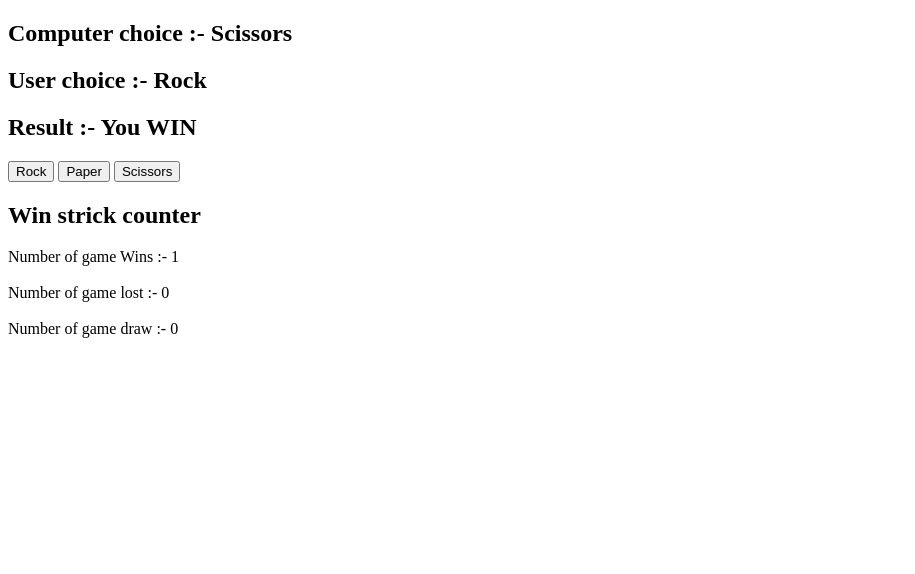
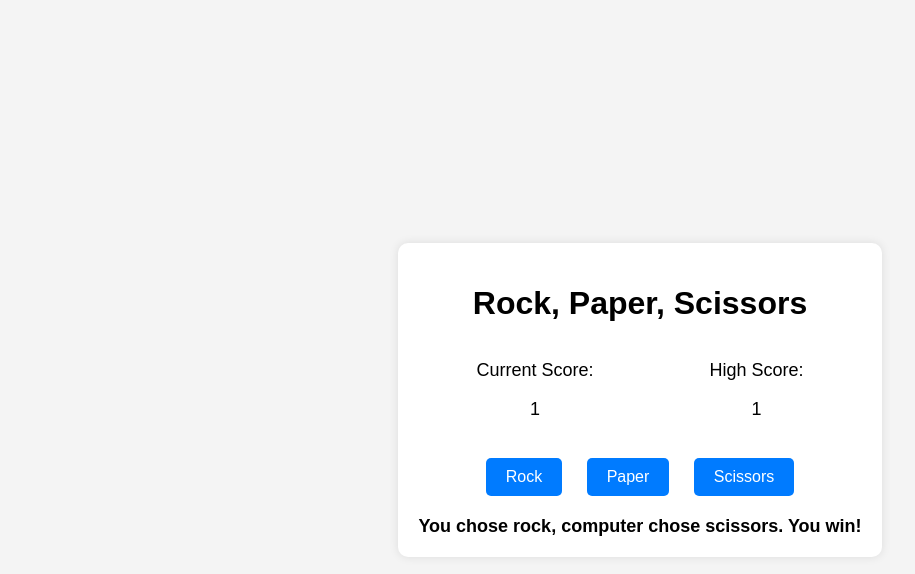
Before and after one commit to Sanskargupta0/Rock_Paper_Scissors, a plain HTML site: page index.html in a window 1280 px wide. Both pictures are taken after a click on the button "Rock". Shown: the whole page, without its empty margins (0-915 px from the left). Drawn offline with Linux system fonts and the light colour scheme.

Commit message:
New: Version V2

```diff
--- a/app.js
+++ /dev/null
@@ -1,75 +0,0 @@
-const computer = document.getElementById("computer");
-const user = document.getElementById("user");
-const finalResult = document.getElementById("Result");
-const win = document.getElementById("win");
-const lost = document.getElementById("lost");
-const draw = document.getElementById('draw');
-
-const possibleChoices = document.querySelectorAll("button");
-let computerChoice;
-let result;
-let winNo=0, lostNo=0, drawNo=0;
-
-
-possibleChoices.forEach((possibleChoices) =>
-  possibleChoices.addEventListener("click", (e) => {
-    userChoice = e.target.id;
-    user.innerHTML = userChoice;
-    genrateComputerChoice();
-    getResult(userChoice, computerChoice);
-    finalResult.innerHTML = result;
-    update();
-  })
-);
-
-function genrateComputerChoice() {
-  const randomNumber = Math.floor(Math.random() * 3) + 1;
-  console.log(randomNumber);
-
-  if (randomNumber === 1) {
-    computerChoice = "Rock";
-  }
-  if (randomNumber === 2) {
-    computerChoice = "Paper";
-  }
-  if (randomNumber === 3) {
-    computerChoice = "Scissors";
-  }
-  computer.innerHTML = computerChoice;
-}
-function getResult(user, computerChoice) {
-  if (computerChoice === user) {
-    result = "its a draw";
-    drawNo++;
-  }
-  if (computerChoice === "Rock" && user === "Paper") {
-    result = "You WIN";
-    winNo++;
-  }
-  if (computerChoice === "Rock" && user === "Scissors") {
-    result = "You Lost";
-    lostNo++;
-  }
-  if (computerChoice === "Scissors" && user === "Rock") {
-    result = "You WIN";
-    winNo++;
-  }
-  if (computerChoice === "Scissors" && user === "Paper") {
-    result = "You Lost";
-    lostNo++;
-  }
-  if (computerChoice === "Paper" && user === "Scissors") {
-    result = "You WIN";
-    winNo++;
-  }
-  if (computerChoice === "Paper" && user === "Rock") {
-    result = "You Lost";
-    lostNo++;
-  }
-}
-
-function update() {
-  win.innerHTML = winNo;
-  lost.innerHTML = lostNo;
-  draw.innerHTML = drawNo;
-}
--- a/index.html
+++ b/index.html
@@ -2,21 +2,30 @@
 <html lang="en">
 <head>
     <meta charset="UTF-8">
-    <title>rock-paper-scissors</title>
+    <meta name="viewport" content="width=device-width, initial-scale=1.0">
+    <title>Rock, Paper, Scissors</title>
+    <link rel="stylesheet" href="styles.css">
 </head>
 <body>
-
-    <h2>Computer choice :- <span id="computer"></span></h2>
-    <h2>User choice :- <span id="user"></span></h2>
-    <h2>Result :- <span id="Result"></span></h2>
-    <button id="Rock">Rock</button>
-    <button id="Paper">Paper</button>
-    <button id="Scissors">Scissors</button>
-    <h2>Win strick counter</h2>
-    <span >Number of game Wins :- </span><span id="win">0</span><br><br>
-    <span >Number of  game lost :- </span><span id="lost">0</span><br><br>
-    <span >Number of  game draw :- </span><span id="draw">0</span>
-
-    <script src="app.js" charset="utf-8"> </script>
+    <div class="container">
+        <h1>Rock, Paper, Scissors</h1>
+        <div class="scoreboard">
+            <div class="score">
+                <p>Current Score:</p>
+                <p id="current-score">0</p>
+            </div>
+            <div class="score">
+                <p>High Score:</p>
+                <p id="high-score">0</p>
+            </div>
+        </div>
+        <div class="choices">
+            <button id="rock">Rock</button>
+            <button id="paper">Paper</button>
+            <button id="scissors">Scissors</button>
+        </div>
+        <div id="result"></div>
+    </div>
+    <script src="script.js"></script>
 </body>
 </html>
--- /dev/null
+++ b/script.js
@@ -0,0 +1,46 @@
+let currentScore = 0;
+let highScore = localStorage.getItem('highScore') || 0;
+
+document.getElementById('current-score').textContent = currentScore;
+document.getElementById('high-score').textContent = highScore;
+
+function getComputerChoice() {
+    const choices = ['rock', 'paper', 'scissors'];
+    const randomIndex = Math.floor(Math.random() * 3);
+    return choices[randomIndex];
+}
+
+function determineWinner(playerChoice, computerChoice) {
+    if (playerChoice === computerChoice) {
+        return 'It\'s a tie!';
+    }
+
+    if (
+        (playerChoice === 'rock' && computerChoice === 'scissors') ||
+        (playerChoice === 'paper' && computerChoice === 'rock') ||
+        (playerChoice === 'scissors' && computerChoice === 'paper')
+    ) {
+        currentScore++;
+        if (currentScore > highScore) {
+            highScore = currentScore;
+            localStorage.setItem('highScore', highScore);
+            document.getElementById('high-score').textContent = highScore;
+        }
+        return 'You win!';
+    }
+
+    currentScore = 0;
+    return 'You lose!';
+}
+
+function playGame(playerChoice) {
+    const computerChoice = getComputerChoice();
+    const result = determineWinner(playerChoice, computerChoice);
+
+    document.getElementById('current-score').textContent = currentScore;
+    document.getElementById('result').textContent = `You chose ${playerChoice}, computer chose ${computerChoice}. ${result}`;
+}
+
+document.getElementById('rock').addEventListener('click', () => playGame('rock'));
+document.getElementById('paper').addEventListener('click', () => playGame('paper'));
+document.getElementById('scissors').addEventListener('click', () => playGame('scissors'));
--- /dev/null
+++ b/styles.css
@@ -0,0 +1,53 @@
+body {
+    font-family: Arial, sans-serif;
+    background-color: #f4f4f4;
+    display: flex;
+    justify-content: center;
+    align-items: center;
+    height: 100vh;
+    margin: 0;
+}
+
+.container {
+    text-align: center;
+    background-color: #fff;
+    padding: 20px;
+    border-radius: 10px;
+    box-shadow: 0 0 10px rgba(0, 0, 0, 0.1);
+}
+
+h1 {
+    margin-bottom: 20px;
+}
+
+.scoreboard {
+    display: flex;
+    justify-content: space-around;
+    margin-bottom: 20px;
+}
+
+.score {
+    font-size: 18px;
+}
+
+.choices button {
+    font-size: 16px;
+    padding: 10px 20px;
+    margin: 0 10px;
+    cursor: pointer;
+    border: none;
+    background-color: #007bff;
+    color: white;
+    border-radius: 5px;
+    transition: background-color 0.3s;
+}
+
+.choices button:hover {
+    background-color: #0056b3;
+}
+
+#result {
+    margin-top: 20px;
+    font-size: 18px;
+    font-weight: bold;
+}
```
Also changed, not shown: screenshot.png.
